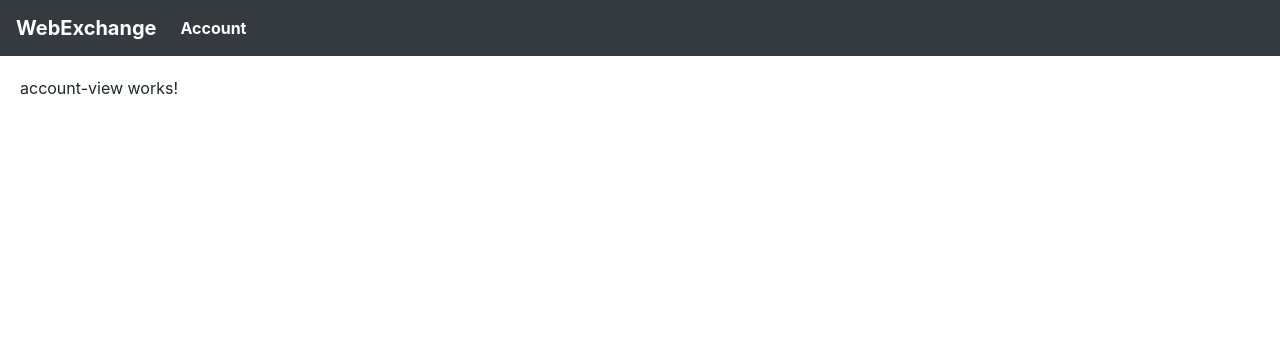
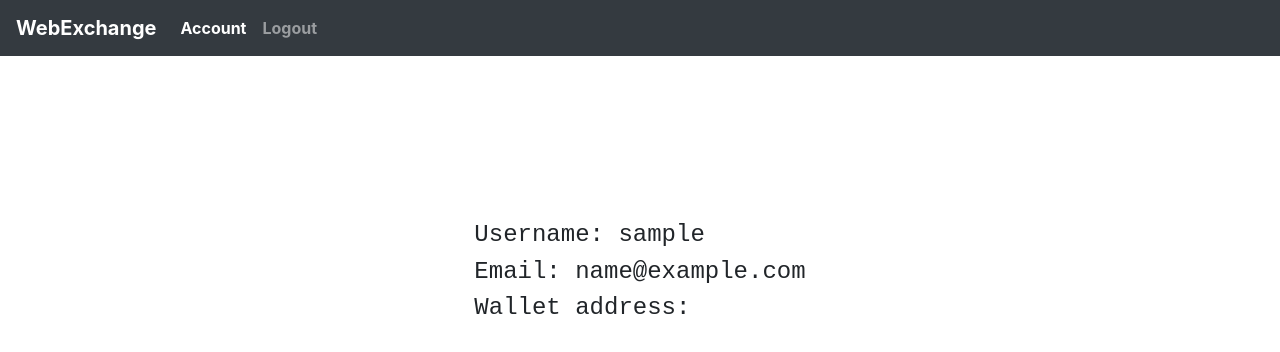
Before and after one commit to GreenY1245/Angular-WebExchange, an Angular app: page /account in a window 1280 px wide. Shown: the top 352 px of the page. Built offline with nearby package versions, Linux system fonts and the light colour scheme; sample sign-in values are in the browser's storage.

Commit message:
Add account view for logged in user

```diff
--- /dev/null
+++ b/src/app/account-logout/account-logout.component.ts
@@ -0,0 +1,23 @@
+import { Component, OnInit } from '@angular/core';
+
+import { Router } from '@angular/router'
+
+@Component({
+  selector: 'app-account-logout',
+  templateUrl: './account-logout.component.html',
+  styleUrls: ['./account-logout.component.css']
+})
+export class AccountLogoutComponent implements OnInit {
+
+  constructor(private router:Router) { }
+
+  ngOnInit() {
+    this.logout();
+    this.router.navigate(['/']);
+  }
+
+  logout() {
+    localStorage.removeItem('user');
+  }
+
+}
--- a/src/app/account-view/account-view.component.css
+++ b/src/app/account-view/account-view.component.css
@@ -0,0 +1,15 @@
+#wrapper {
+
+    height: 50vh;
+
+    display: flex;
+    align-items: center;
+    justify-content: center;
+
+    font-family: monospace;
+    font-size: 2em;
+}
+
+#data {
+    display: block;
+}
--- a/src/app/account-view/account-view.component.html
+++ b/src/app/account-view/account-view.component.html
@@ -1,3 +1,11 @@
-<p>
-  account-view works!
-</p>
+
+
+<div id="wrapper">
+
+  <div id="data">
+
+    <h4>Username: {{user.user.username}}</h4>
+    <h4>Email: {{user.user.email}}</h4>
+    <h4>Wallet address: {{user.user.wallet}}</h4>
+  </div>
+</div>
--- a/src/app/account-view/account-view.component.ts
+++ b/src/app/account-view/account-view.component.ts
@@ -1,7 +1,8 @@
 import { Component, OnInit } from '@angular/core';
-import keypair from 'keypair';
 import { Router } from '@angular/router';
 import { AccountService } from '../account.service'
+
+import { User } from '../user'
 
 @Component({
   selector: 'app-account-view',
@@ -10,10 +11,14 @@ import { AccountService } from '../account.service'
 })
 export class AccountViewComponent implements OnInit {
 
+  user:User = {_id:'', username:'', email:'', password:'', wallet:''};
+
   constructor(private accountService:AccountService, private router:Router) {
 
     if (!this.isLoggedIn()) {
       router.navigate(['login']);
+    } else {
+      this.user = JSON.parse(localStorage.getItem('user'));
     }
   }
 
--- a/src/app/account.service.ts
+++ b/src/app/account.service.ts
@@ -42,11 +42,6 @@ export class AccountService {
     )
   }
 
-  logout() {
-
-    localStorage.removeItem('user');
-  }
-
   registerAsWorker() {
 
     const headers = new HttpHeaders();
--- a/src/app/app-routing/app-routing.module.ts
+++ b/src/app/app-routing/app-routing.module.ts
@@ -6,12 +6,13 @@ import { LandingComponent } from '../landing/landing.component'
 import { AccountLoginComponent } from '../account-login/account-login.component';
 import { AccountRegisterComponent } from '../account-register/account-register.component';
 import { NotFoundComponent } from '../not-found/not-found.component';
-
+import { AccountLogoutComponent } from '../account-logout/account-logout.component'
 
 const routes: Routes = [
   { path: 'account', component: AccountViewComponent },
   { path: 'login', component: AccountLoginComponent },
   { path: 'register', component: AccountRegisterComponent },
+  { path: 'logout', component: AccountLogoutComponent },
   { path: '', component: LandingComponent },
   { path: '**', component: NotFoundComponent }
 ];
--- a/src/app/app.component.html
+++ b/src/app/app.component.html
@@ -11,6 +11,9 @@
         <li class="nav-item">
           <a class="nav-link" href="#" routerLink="/account" routerLinkActive="active"  >Account</a>
         </li>
+        <li class="nav-item">
+          <a *ngIf="isLoggedIn()" class="nav-link" href="#" routerLink="/logout" routerLinkActive="active"  >Logout</a>
+        </li>
       </ul>
     </div>
   </nav>
--- a/src/app/app.component.ts
+++ b/src/app/app.component.ts
@@ -8,4 +8,8 @@ import { Component } from '@angular/core';
 export class AppComponent {
 
   title = 'AJK-webExchange';
+
+  isLoggedIn() {
+    return localStorage.getItem('user') ? true : false;
+  }
 }
--- a/src/app/app.module.ts
+++ b/src/app/app.module.ts
@@ -13,6 +13,7 @@ import { AccountRegisterComponent } from './account-register/account-register.co
 import { NotFoundComponent } from './not-found/not-found.component'
 
 import { HttpClientModule } from '@angular/common/http';
+import { AccountLogoutComponent } from './account-logout/account-logout.component';
 
 @NgModule({
   declarations: [
@@ -21,7 +22,8 @@ import { HttpClientModule } from '@angular/common/http';
     LandingComponent,
     AccountLoginComponent,
     AccountRegisterComponent,
-    NotFoundComponent
+    NotFoundComponent,
+    AccountLogoutComponent
   ],
   imports: [
     BrowserModule,
```
Also changed, not shown: src/app/account-logout/account-logout.component.css (added), src/app/account-logout/account-logout.component.html (added), 1 other file (tests, documents, lock files or other folders).
